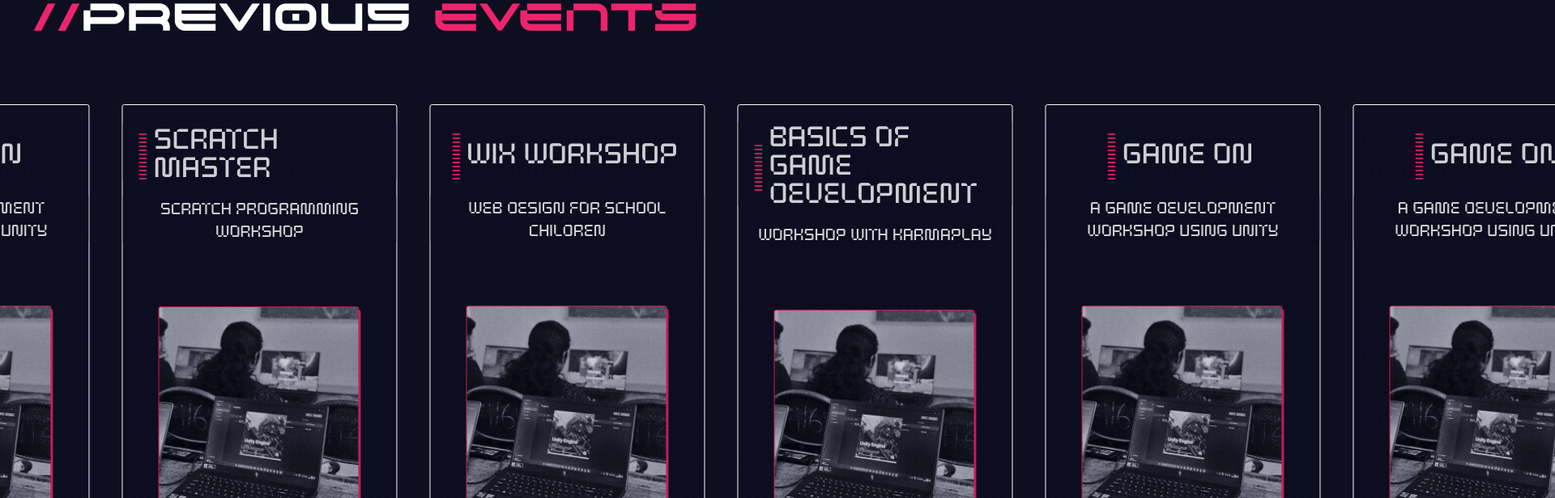
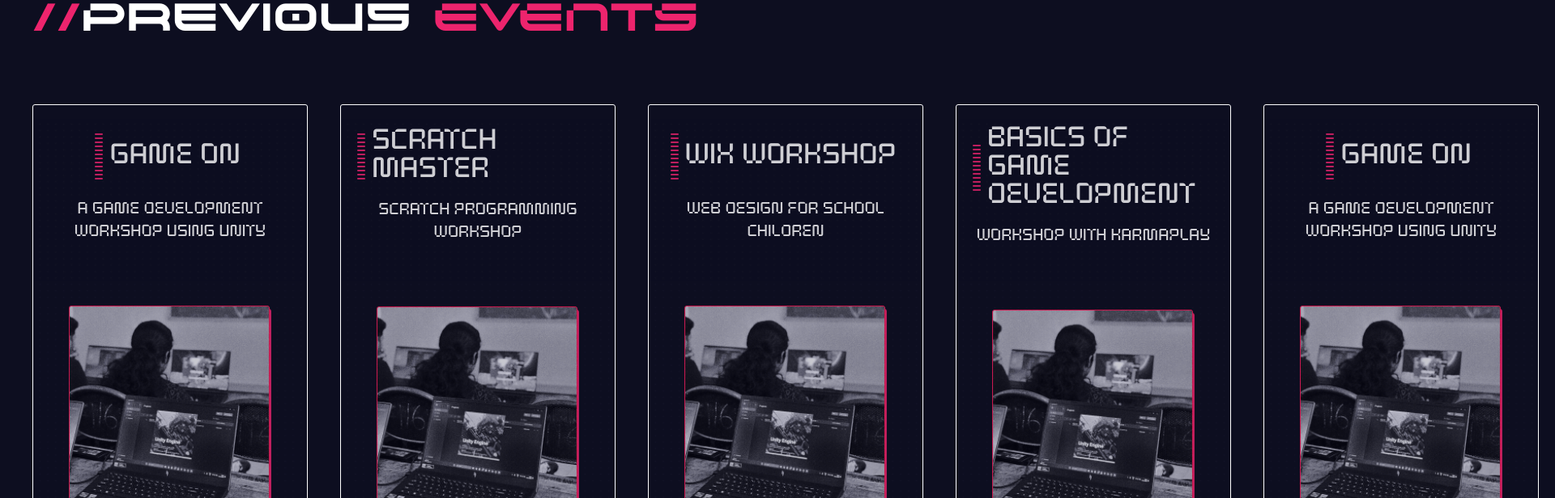
Before and after one commit to Unknown-Geek/Glitch-CET-Website, a React (Vite) app in the folder frontend/: page /events in a window 1280 px wide. Shown: the part 1940-2556 px from the top of the page at 81% size, 1920 px wide, since content can reach past the window. Built offline with nearby package versions, Linux system fonts and the light colour scheme.

Commit message:
removed infinite scroll

```diff
--- a/frontend/pages/Events/PreviousEvents.jsx
+++ b/frontend/pages/Events/PreviousEvents.jsx
@@ -34,7 +34,7 @@
 
 
             <div className={`flex flex-row  mb-[70px]  `}>
-                <div className={`flex w-fit ${stopScrolling?"":"Scroll-Left"} `} >
+                <div className="flex w-fit" >
                     {events.map((event, index) => {
                         const { title, subTitle, description1, description2, day, month, id } = event;
                         const clicked = SelectedCardIds.includes(id);
```
